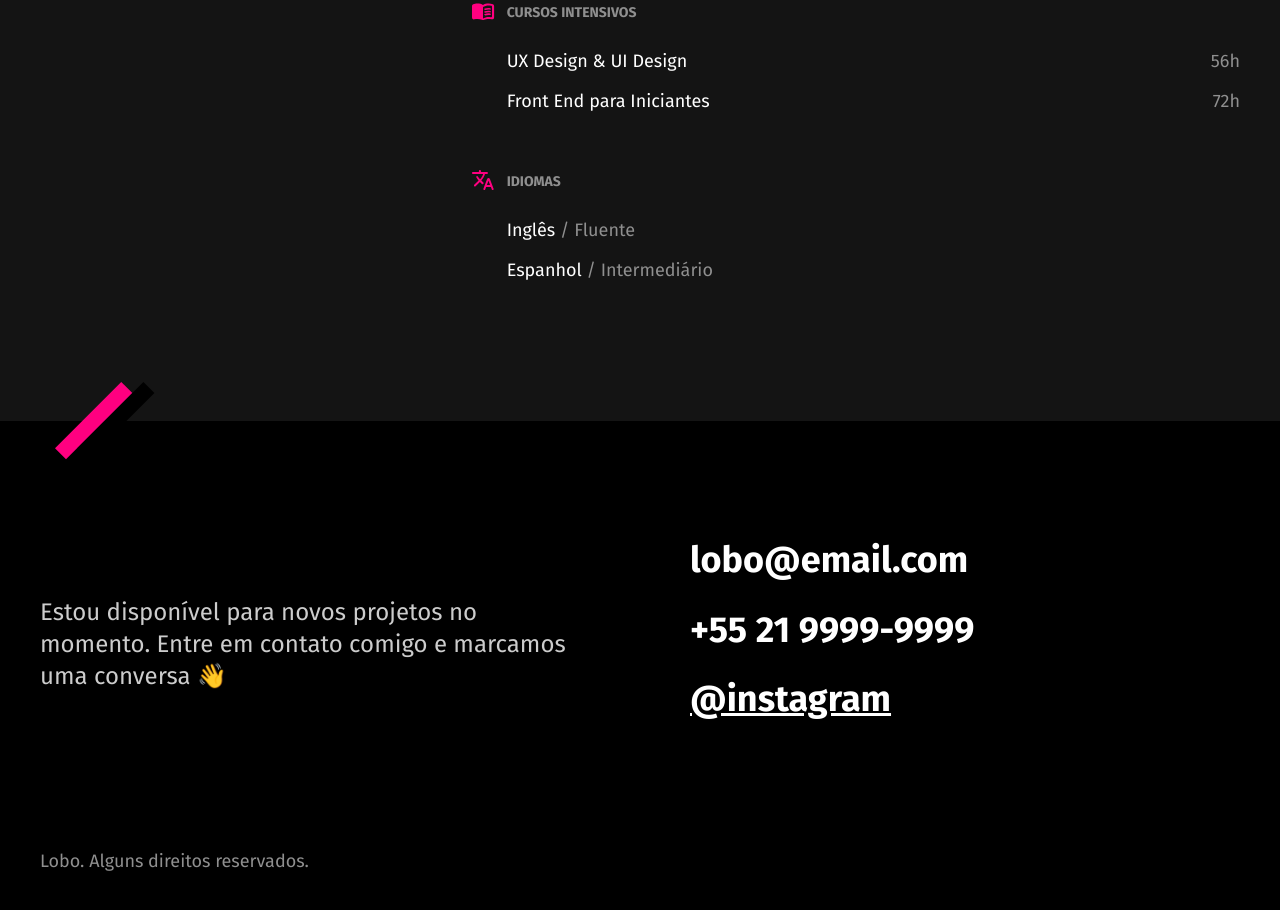
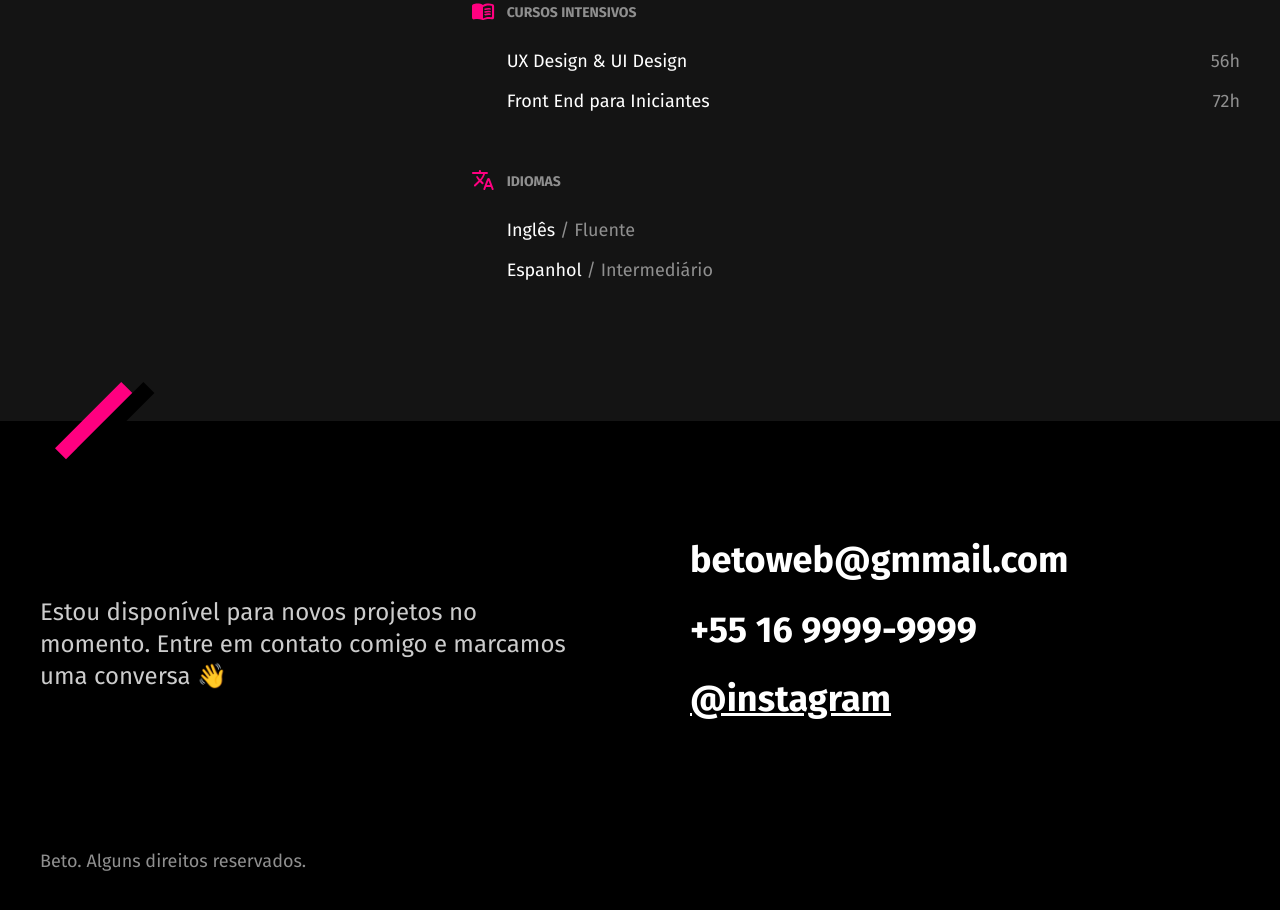
Before and after one commit to BetoL77/portfolio, a plain HTML site: page index.html in a window 1280 px wide. Shown: the part 2002-2912 px from the top of the page. Drawn offline with Linux system fonts and the light colour scheme.

Commit message:
alteracoes no texto

```diff
--- a/index.html
+++ b/index.html
@@ -130,11 +130,11 @@
     <div class="footer-container">
       <p class="footer-texto">Estou disponível para novos projetos no momento. Entre em contato comigo e marcamos uma conversa 👋</p>
       <ul class="footer-contato">
-        <li>lobo@email.com</li>
-        <li>+55 21 9999-9999</li>
+        <li>betoweb@gmmail.com</li>
+        <li>+55 16 9999-9999</li>
         <li><a href="/">@instagram</a></li>
       </ul>
-      <p class="footer-copy">Lobo. Alguns direitos reservados.</p>
+      <p class="footer-copy">Beto. Alguns direitos reservados.</p>
     </div>
   </footer>
 
```
